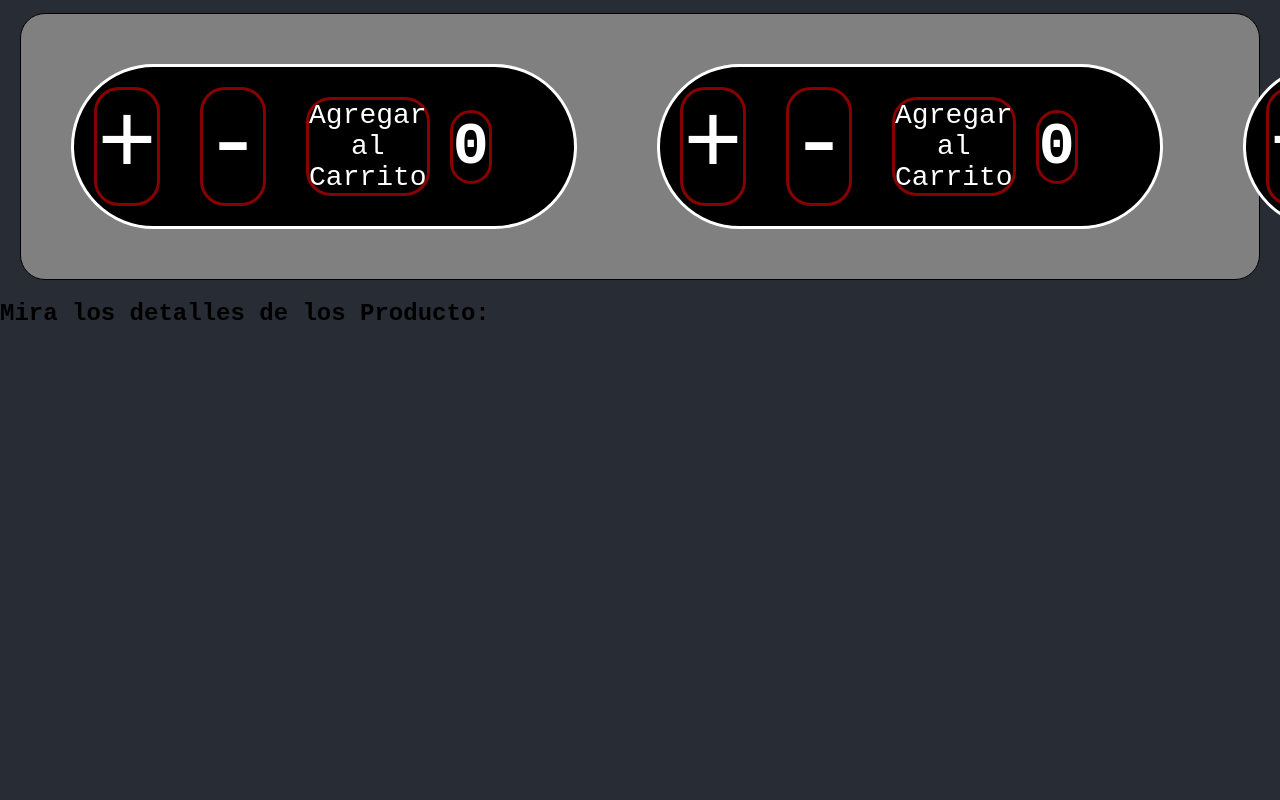
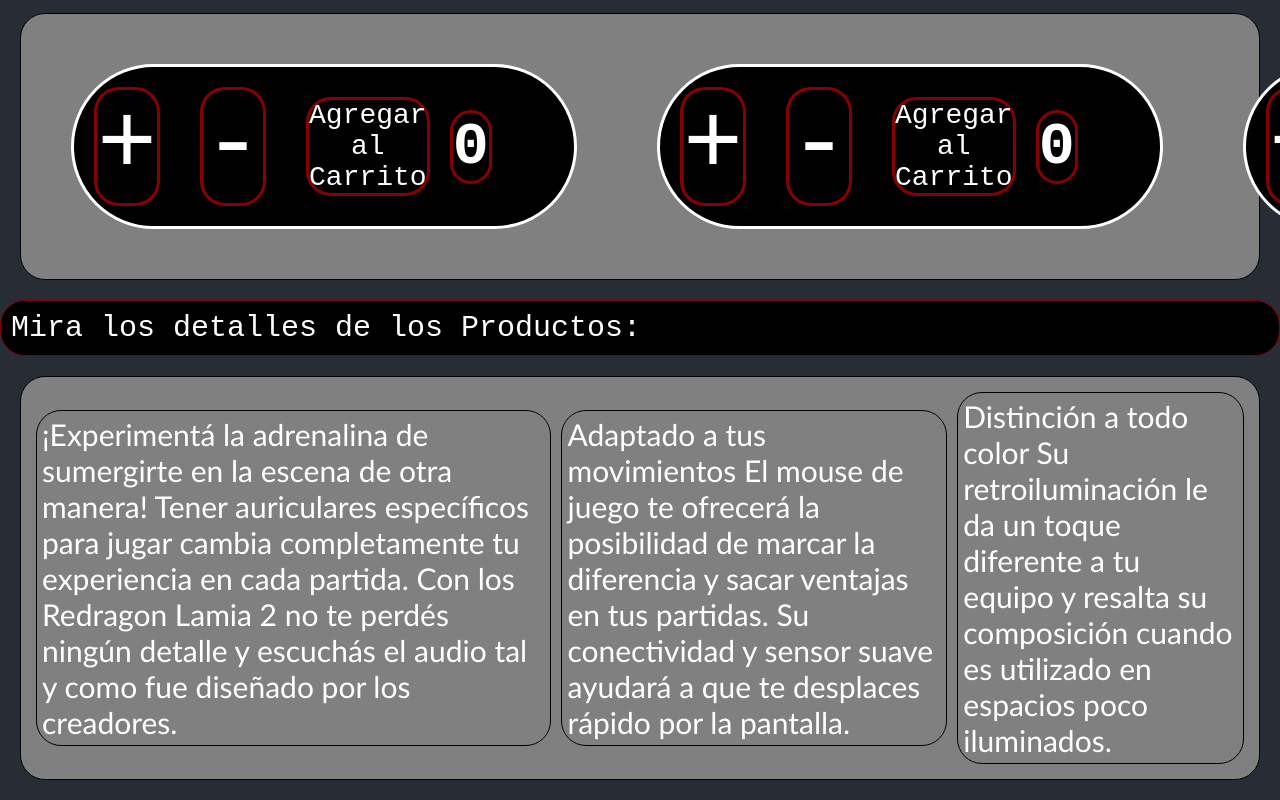
Before and after one commit to kofluciano/Noxus_Inf, a React (Create React App) app: page / in a window 1280 px wide. Shown: the part 1882-2682 px from the top of the page. Before the commit the page ends 2209 px from the top, so only its background shows below. Built offline with nearby package versions, Linux system fonts and the light colour scheme.

Commit message:
Desafío: Detalle de Producto

```diff
--- a/src/App.css
+++ b/src/App.css
@@ -252,3 +252,18 @@ li{color: white;
   margin-right: 50px; */
   padding: 10px;
 margin: auto;}
+p{
+  color: white;
+  font-family: fantasy;
+  font-size: 10px;
+  margin: 5px;
+  padding: 5px;
+  display: flex;
+  align-items: center;
+  align-content: center;
+  font-family: 'Gill Sans', 'Gill Sans MT', Calibri, 'Trebuchet MS', sans-serif;
+  font-size: 30px;
+  justify-content: space-between;
+  border: 1px solid black;
+  border-radius: 25px;
+}
--- a/src/Componentes/ItemDetail.js
+++ b/src/Componentes/ItemDetail.js
@@ -8,7 +8,7 @@ const initialproductosd = [
      {nombre:'Teclado', id:2, precio:9000,stock:10,imagen:Teclado,detalle:"Distinción a todo color Su retroiluminación le da un toque diferente a tu equipo y resalta su composición cuando es utilizado en espacios poco iluminados."},
  ]
  const promesad = new Promise ((res,rej) => {
-     setTimeout(() => {
+    setTimeout(() => {
            res(initialproductosd);
     },2000);
 });
@@ -27,10 +27,9 @@ const ItemDetail = () =>{
 
     return(
         <>
-        {/* {productosd.map((productosd) => <img src={productosd.imagen}  key={productosd.i}/>)}<br /> */}
-        {/* {productosd.map((productosd) => <p> src={productosd.imagen}  key={productosd.id}/>)}<br />
-        {productosd.map((productosd) => <img src={productosd.imagen}  key={productosd.id}/>)} */}
+        <ul className='contenedordescripcion'>
+                {productosd.map((productosd) => <p  key={productosd.id}>{productosd.detalle}</p>)}
+        </ul>
         </>
-
     )}
 export default ItemDetail
--- a/src/Componentes/ItemDetailConteiner.js
+++ b/src/Componentes/ItemDetailConteiner.js
@@ -3,7 +3,7 @@ import ItemDetail from './ItemDetail'
 const ItemDetailContainer = () =>{
     return(
         <>
-        <h2>Mira los detalles de los Producto:</h2>
+        <li>Mira los detalles de los Productos:</li>
         <ItemDetail />
         </>
 
```
